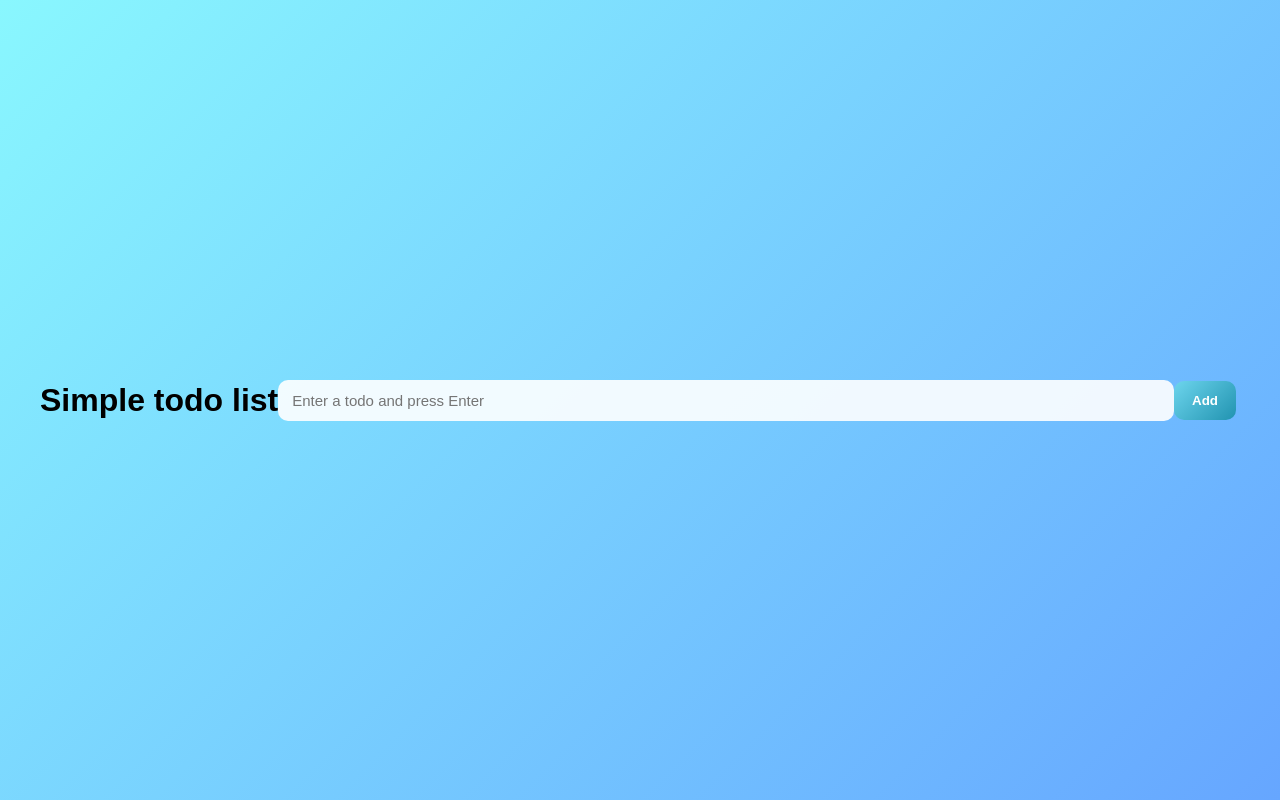
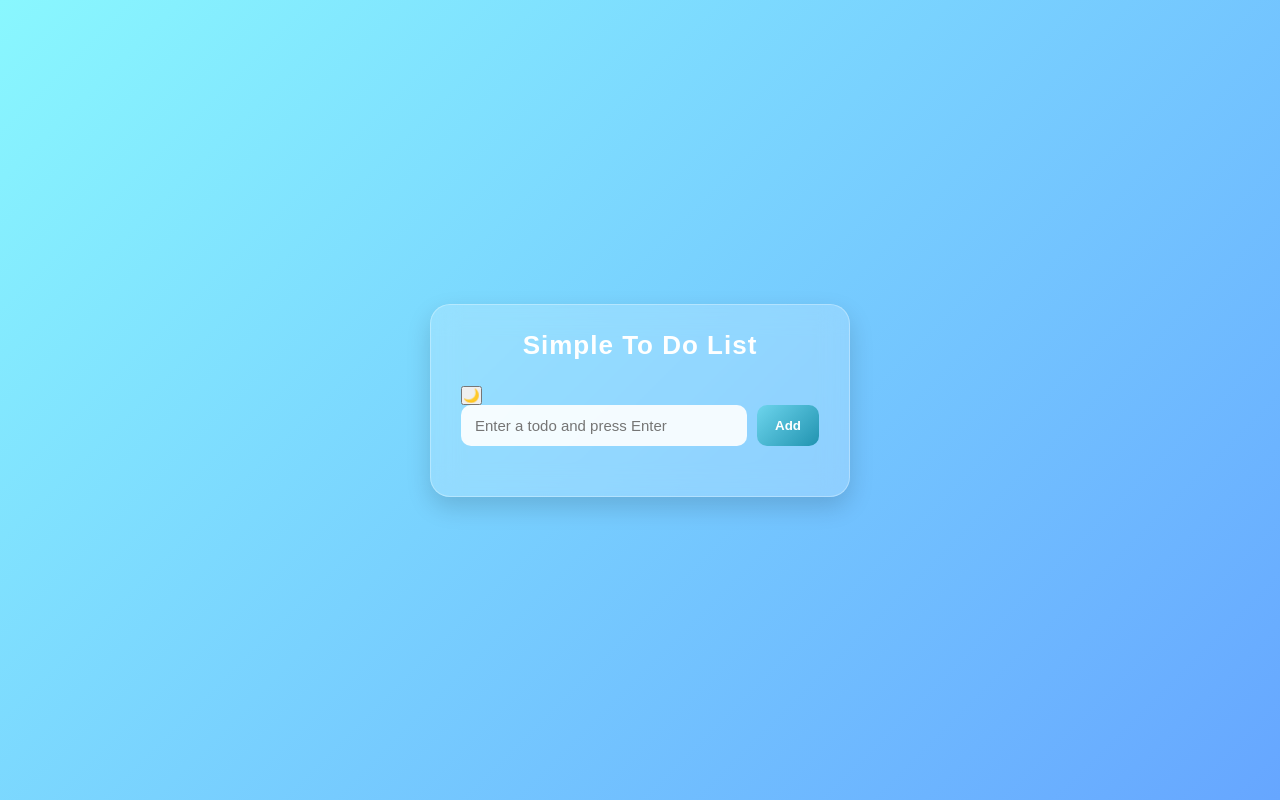
Before and after one commit to Naveen-Kumar48/To-do-List, a plain HTML site: page index.html in a window 1280 px wide. Drawn offline with Linux system fonts and the light colour scheme.

Commit message:
Update index.html

```diff
--- a/index.html
+++ b/index.html
@@ -8,17 +8,21 @@
   </head>
 
   <body>
-    <h1>Simple todo list</h1>
-
+    <div class="todo-container">
+      <div class="top-bar">
+        <h2>Simple To Do List</h2>
+        <button id="theme-toggle" aria-label="Toggle dark mode" title="Toggle dark mode">🌙</button>
+      </div>
+      <div class="input-section">
         <input
           type="text"
           id="todo-input"
           placeholder="Enter a todo and press Enter"
         />
         <button id="add-btn">Add</button>
-
+      </div>
       <ul id="todo-list"></ul>
-
+    </div>
     <script src="script.js"></script>
   </body>
 </html>
```
Lines whose indentation alone changed are shown as unchanged.
